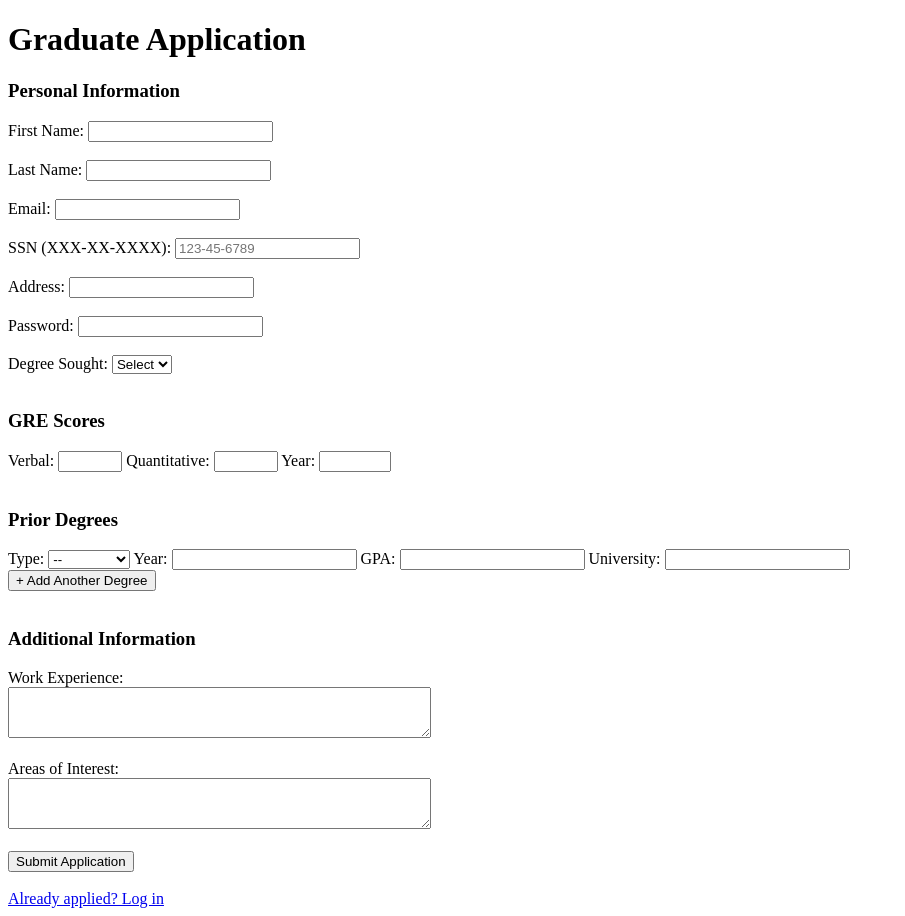
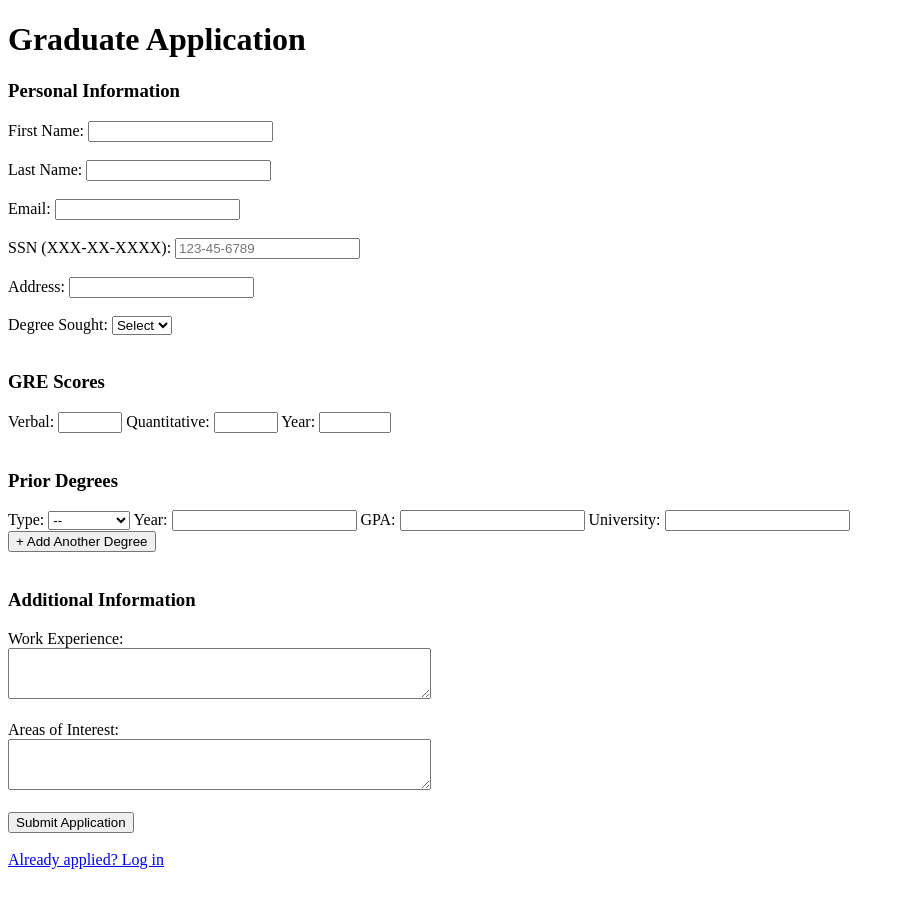
Before and after one commit to risharmaa/university_system, a Flask app: page /applicant/register in a window 1280 px wide. Shown: the whole page, without its empty margins (0-905 px from the left). After the commit the page ends 869 px from the top, so only its background shows below. Run offline with Flask 3, Linux system fonts and the light colour scheme.

Commit message:
Removed password field from applicant registration form

```diff
--- a/templates/applicant_register.html
+++ b/templates/applicant_register.html
@@ -12,7 +12,6 @@
     Email: <input type="email" name="email" required><br><br>
     SSN (XXX-XX-XXXX): <input type="text" name="ssn" placeholder="123-45-6789" required><br><br>
     Address: <input type="text" name="address"><br><br>
-    Password: <input type="password" name="password" required><br><br>
     Degree Sought:
     <select name="degree" required>
       <option value="">Select</option>
```
